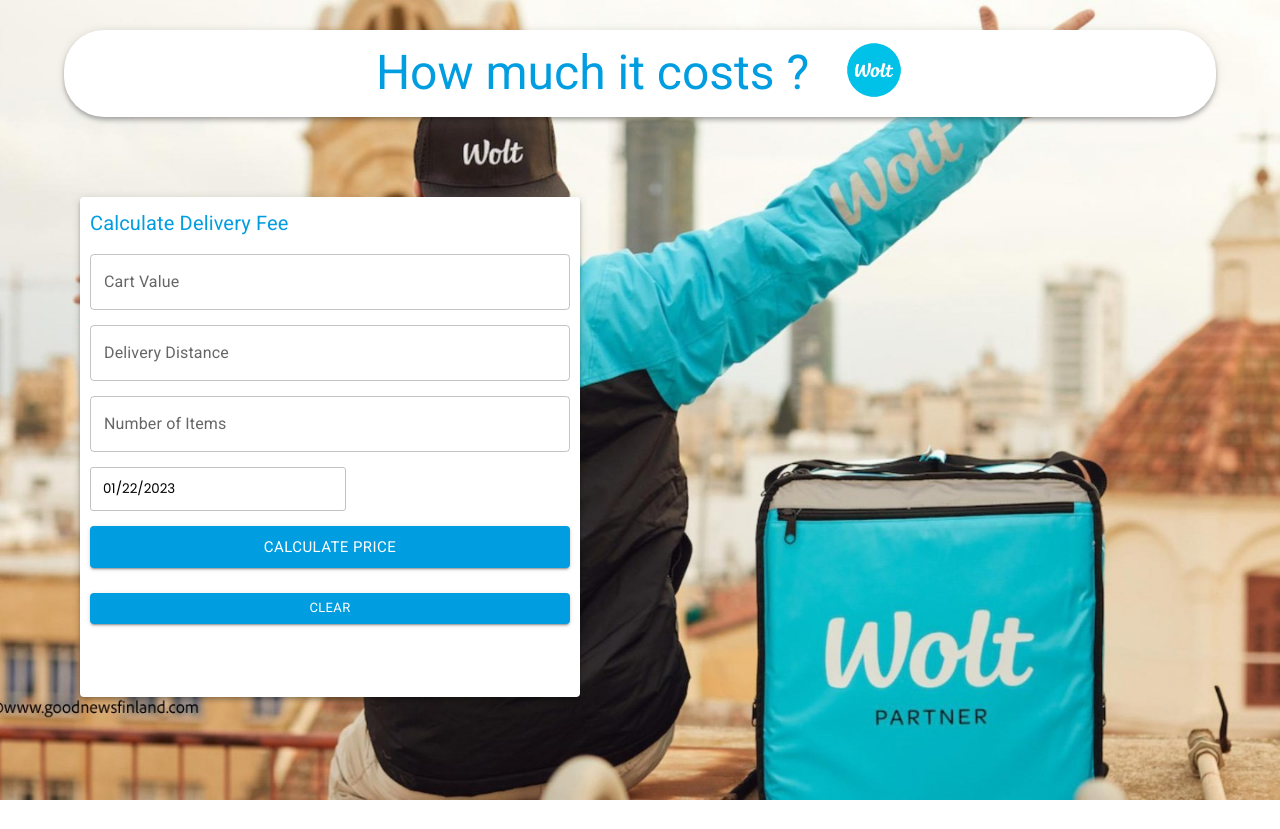
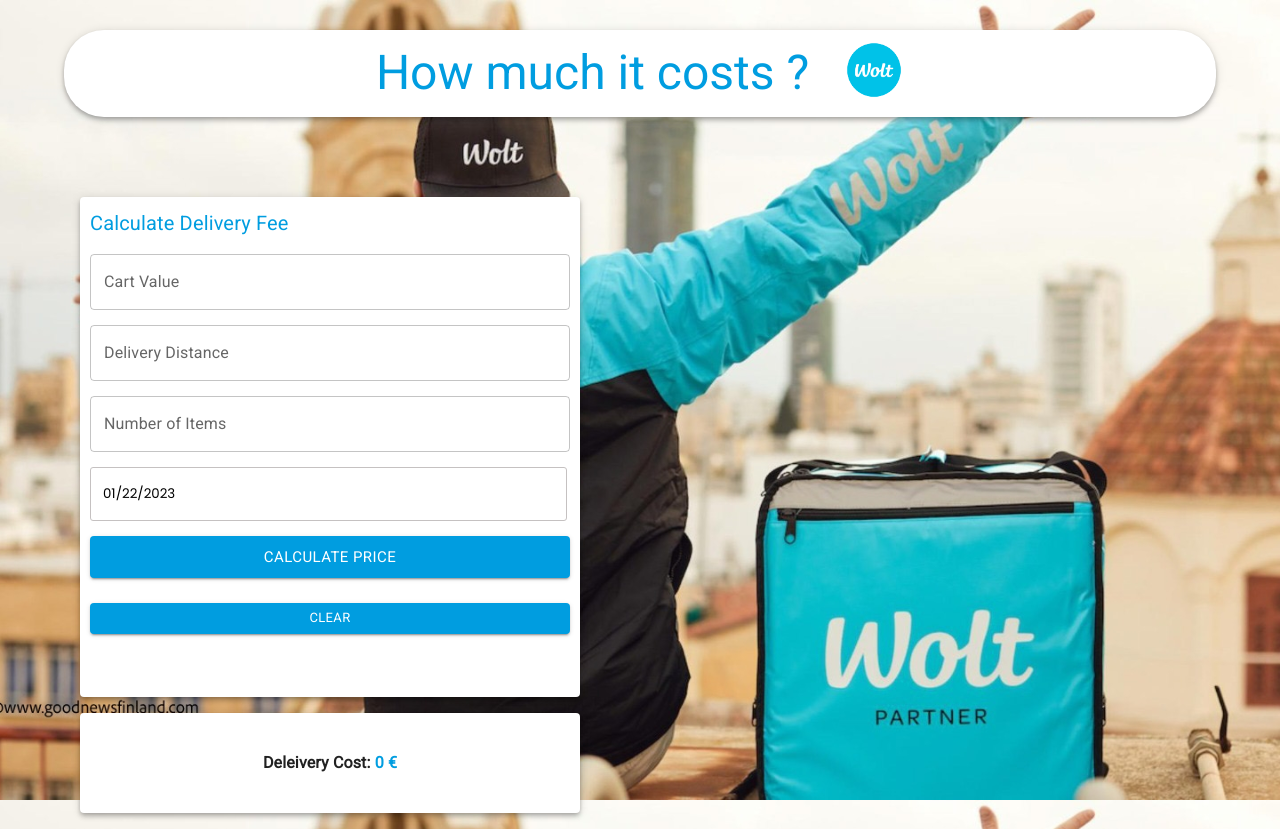
Before and after one commit to hasanmd91/wolt_-assignment-, a React (Create React App) app: page / in a window 1280 px wide. Before the commit the page ends 800 px from the top, so only its background shows below. Built offline with nearby package versions, Linux system fonts and the light colour scheme.

Commit message:
fix: bug in calculation

```diff
--- a/src/App.tsx
+++ b/src/App.tsx
@@ -123,7 +123,7 @@ const App: React.FC = () => {
         orderDate={orderDate}
         setOrderDate={setOrderDate}
       />
-      {deliveryCost > 0 && <Modal deliveryCost={deliveryCost} />}
+      <Modal deliveryCost={deliveryCost} />
     </Container>
   );
 };
--- a/src/components/Modal.tsx
+++ b/src/components/Modal.tsx
@@ -21,9 +21,7 @@ const Modal: React.FC<PropsdeliveryCost> = ({ deliveryCost }) => {
       >
         <Typography sx={{ padding: "10px", fontWeight: 600 }}>
           Deleivery Cost:{" "}
-          <span style={{ color: "rgb(0, 157, 224, 1)" }}>
-            {deliveryCost === 0 ? "" : `${deliveryCost} €`}
-          </span>
+          <span style={{ color: "rgb(0, 157, 224, 1)" }}>{deliveryCost} €</span>
         </Typography>
       </Paper>
     </Grow>
--- a/src/index.css
+++ b/src/index.css
@@ -21,12 +21,17 @@ form {
 }
 
 .custom-datepicker {
-  width: 50%;
-  height: 40px;
+  width: 96%;
+  height: 50px;
   padding-left: 12px;
-
   font-family: "Poppins", sans-serif;
   border-radius: 3px;
   border: 1px solid rgb(197, 193, 193);
   font-weight: 400;
+  outline: none;
 }
+
+.custom-datepicker:focus {
+  outline: none;
+  border: 2px solid rgb(2, 147, 209);
+}
```
Also changed, not shown: 1 other file (tests, documents, lock files or other folders).
